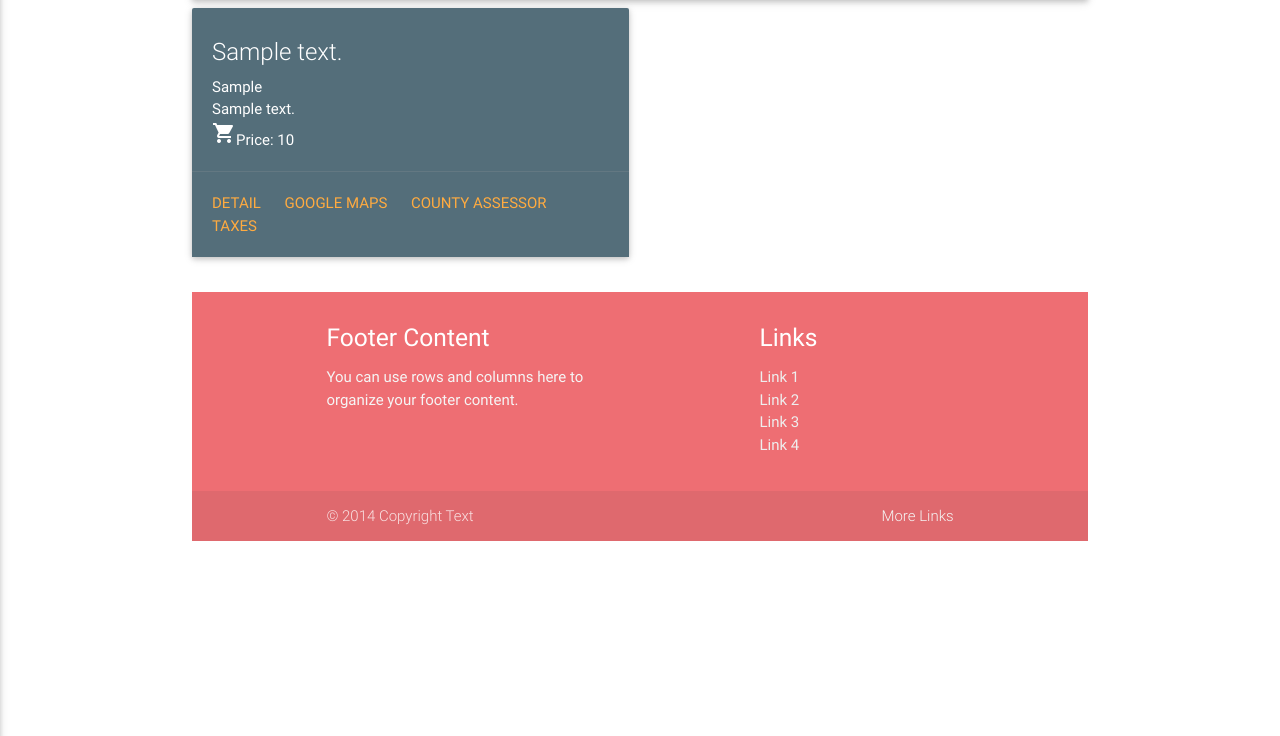
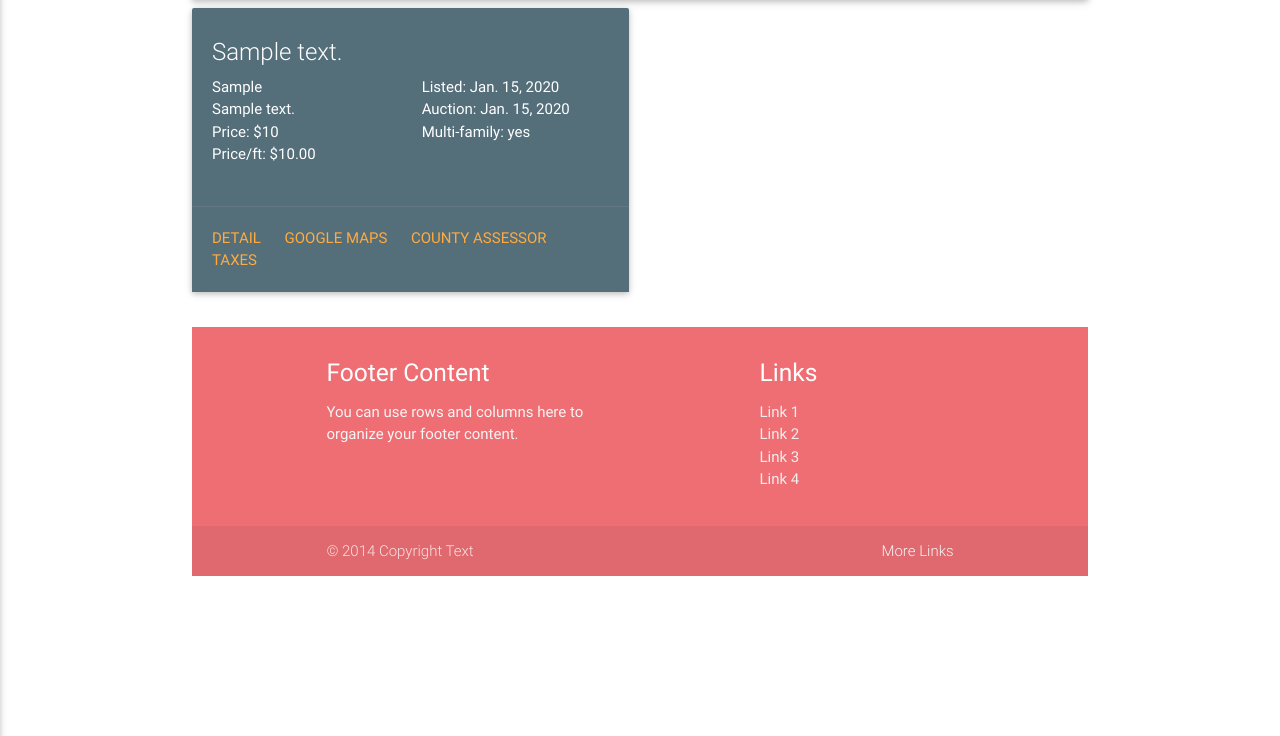
Before and after one commit to crholliday/rescraper, a Django app: page /scrape/ in a window 1280 px wide. Shown: the part 64-800 px from the top of the page. Run offline with Django 3.2, Linux system fonts and the light colour scheme; tables that the repository leaves empty hold one stand-in row (values such as "Sample post").

Commit message:
formatting cards

```diff
--- a/rescraper/scrape/templates/scrape/index.html
+++ b/rescraper/scrape/templates/scrape/index.html
@@ -1,20 +1,31 @@
 {% extends 'scrape/base2.html' %}
+{% load humanize %}
 
 {% block content %}
 {% if latest_property_list %}
       <div class="row">
             {% for property in latest_property_list %}
-            <div class="col s12 m6">
+            <div class="col s12 m6 ">
                 <div class="card blue-grey darken-1 hoverable">
                     <div class="card-content white-text">
                         <span class="card-title">{{ property.address}}</span>
-                        <p>{{ property.features}}</p>
-                        <p>{{ property.description}}</p>
-                        <p><i class="material-icons">shopping_cart</i>Price: {{ property.price}}</p>
+                        <div class="row">
+                            <div class="col s12 m6">
+                                <p>{{ property.features}}</p>
+                                <p>{{ property.description}}</p>
+                                <p>Price: ${{ property.price|intcomma }}</p>
+                                <p>Price/ft: ${{ property.price_per_foot|intcomma }}</p>
+                            </div>
+                            <div class="col s12 m6">
+                                <p>Listed: {{ property.date_listed}}</p>
+                                <p>Auction: {{ property.auction_date}}</p>
+                                <p>Multi-family: {{ property.is_multifamily|yesno }}</p>
+                            </div>
+                        </div>
                     </div>
                     <div class="card-action">
                         <a href="{{ property.detail_url}}">Detail</a>
-                        <a href="#">Google Maps</a>
+                        <a href="{{ property.google_map_url }}">Google Maps</a>
                         <a href="#">County Assessor</a>
                         <a href="#">Taxes</a>
                     </div>
```
